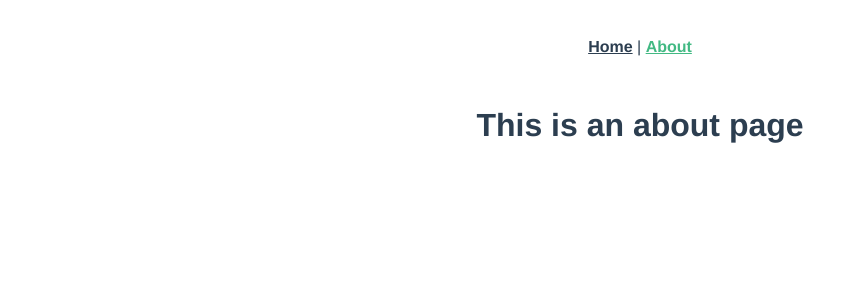
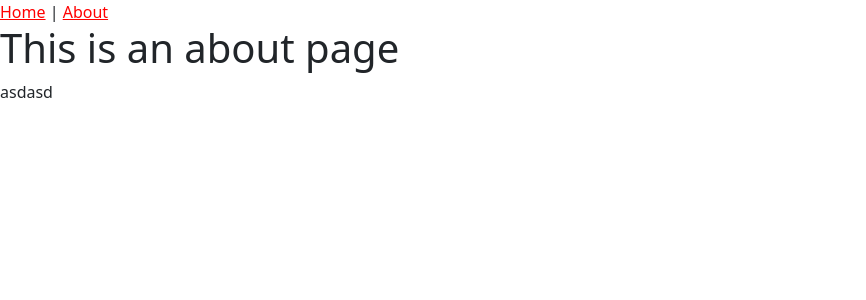
Before and after one commit to vkrajsa/juicymo-homework-vkrajsa, a Vue app: page /about in a window 1280 px wide. Shown: the top 300 px of the page, without its empty margins (0-866 px from the left). Built offline with nearby package versions, Linux system fonts and the light colour scheme.

Commit message:
Start project

```diff
--- a/src/App.vue
+++ b/src/App.vue
@@ -4,29 +4,29 @@
       <router-link to="/">Home</router-link> |
       <router-link to="/about">About</router-link>
     </div>
-    <router-view/>
+    <router-view />
   </div>
 </template>
 
 <style lang="scss">
-#app {
-  font-family: Avenir, Helvetica, Arial, sans-serif;
-  -webkit-font-smoothing: antialiased;
-  -moz-osx-font-smoothing: grayscale;
-  text-align: center;
-  color: #2c3e50;
-}
+// #app {
+//   font-family: Avenir, Helvetica, Arial, sans-serif;
+//   -webkit-font-smoothing: antialiased;
+//   -moz-osx-font-smoothing: grayscale;
+//   text-align: center;
+//   color: #2c3e50;
+// }
 
-#nav {
-  padding: 30px;
+// #nav {
+//   padding: 30px;
 
-  a {
-    font-weight: bold;
-    color: #2c3e50;
+//   a {
+//     font-weight: bold;
+//     color: #2c3e50;
 
-    &.router-link-exact-active {
-      color: #42b983;
-    }
-  }
-}
+//     &.router-link-exact-active {
+//       color: #42b983;
+//     }
+//   }
+// }
 </style>
--- /dev/null
+++ b/src/assets/styles/app.scss
@@ -0,0 +1,5 @@
+// @import "node_modules/bootstrap/scss/bootstrap";
+
+$primary: red;
+
+@import "node_modules/bootstrap/scss/bootstrap";
--- /dev/null
+++ b/src/i18n.js
@@ -0,0 +1,23 @@
+import Vue from 'vue'
+import VueI18n from 'vue-i18n'
+
+Vue.use(VueI18n)
+
+function loadLocaleMessages () {
+  const locales = require.context('./locales', true, /[A-Za-z0-9-_,\s]+\.json$/i)
+  const messages = {}
+  locales.keys().forEach(key => {
+    const matched = key.match(/([A-Za-z0-9-_]+)\./i)
+    if (matched && matched.length > 1) {
+      const locale = matched[1]
+      messages[locale] = locales(key)
+    }
+  })
+  return messages
+}
+
+export default new VueI18n({
+  locale: process.env.VUE_APP_I18N_LOCALE || 'en',
+  fallbackLocale: process.env.VUE_APP_I18N_FALLBACK_LOCALE || 'en',
+  messages: loadLocaleMessages()
+})
--- /dev/null
+++ b/src/locales/en.json
@@ -0,0 +1,3 @@
+{
+  "message": "hello i18n !!"
+}
--- a/src/main.js
+++ b/src/main.js
@@ -2,10 +2,14 @@ import Vue from 'vue'
 import App from './App.vue'
 import router from './router'
 import store from './store'
+import 'bootstrap';
+import './assets/styles/app.scss'
+import i18n from './i18n'
 
 Vue.config.productionTip = false
 
 new Vue({
+  i18n,
   router,
   store,
   render: h => h(App)
--- a/src/views/About.vue
+++ b/src/views/About.vue
@@ -1,5 +1,7 @@
 <template>
   <div class="about">
     <h1>This is an about page</h1>
+
+    asdasd
   </div>
 </template>
--- a/src/views/Home.vue
+++ b/src/views/Home.vue
@@ -1,18 +1,19 @@
 <template>
   <div class="home">
-    <img alt="Vue logo" src="../assets/logo.png">
-    <HelloWorld msg="Welcome to Your Vue.js App"/>
+    <p>test test</p>
+
+    <p>{{ $t("message") }}</p>
   </div>
 </template>
 
 <script>
 // @ is an alias to /src
-import HelloWorld from '@/components/HelloWorld.vue'
+// import HelloWorld from "@/components/HelloWorld.vue";
 
 export default {
-  name: 'Home',
-  components: {
-    HelloWorld
-  }
-}
+  name: "Home",
+  // components: {
+  //   HelloWorld,
+  // },
+};
 </script>
--- /dev/null
+++ b/vue.config.js
@@ -0,0 +1,11 @@
+module.exports = {
+  pluginOptions: {
+    i18n: {
+      locale: 'en',
+      fallbackLocale: 'en',
+      localeDir: 'locales',
+      enableInSFC: true,
+      enableBridge: false
+    }
+  }
+}
```
Also changed, not shown: package.json (+9 -1 lines), src/components/HelloI18n.vue (added, +17 -0 lines), 2 other files (tests, documents, lock files or other folders).
